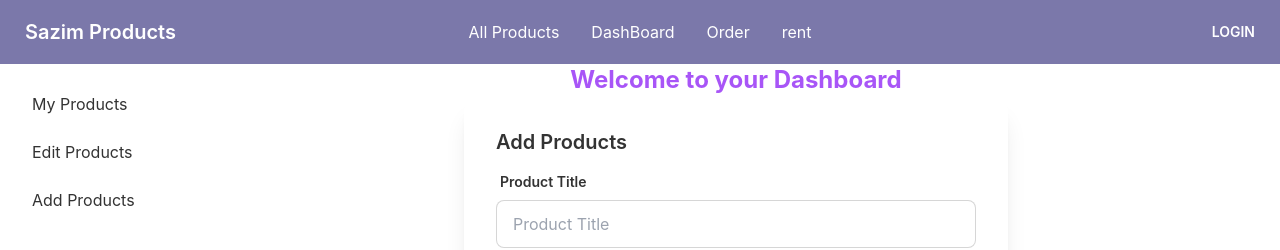
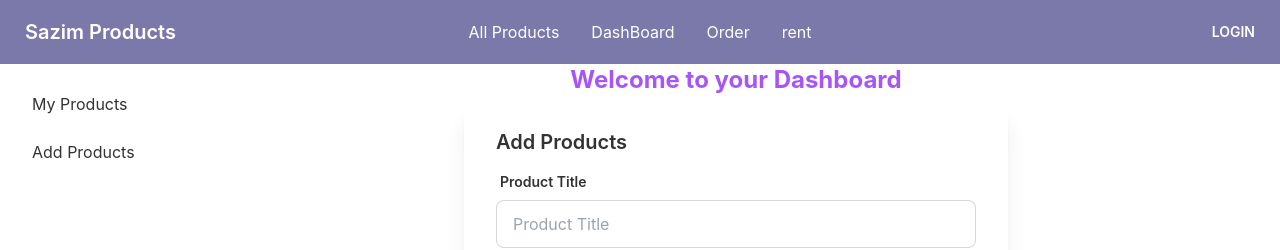
Before and after one commit to PROTTASAKARIM/sazim-client, a React (Create React App) app: page /dashboard in a window 1280 px wide. Shown: the top 250 px of the page. Built offline with nearby package versions, Linux system fonts and the light colour scheme; no server answers.

Commit message:
dashboard edited

```diff
--- a/src/Pages/DashBoard/DashBoard.js
+++ b/src/Pages/DashBoard/DashBoard.js
@@ -18,7 +18,6 @@ const DashBoard = () => {
                 <ul class="menu p-4 overflow-y-auto w-48 bg-base-100 text-base-content">
                     {/* <!-- Sidebar content here --> */}
                     <li><Link to="/dashboard/myproducts">My Products</Link></li>
-                    <li><Link to="/dashboard/editproducts">Edit Products</Link></li>
                     <li><Link to="/dashboard">Add Products</Link></li>
                     {/* {admin && <>
                         <li><Link to="/dashboard/users">All Users</Link></li>
```
